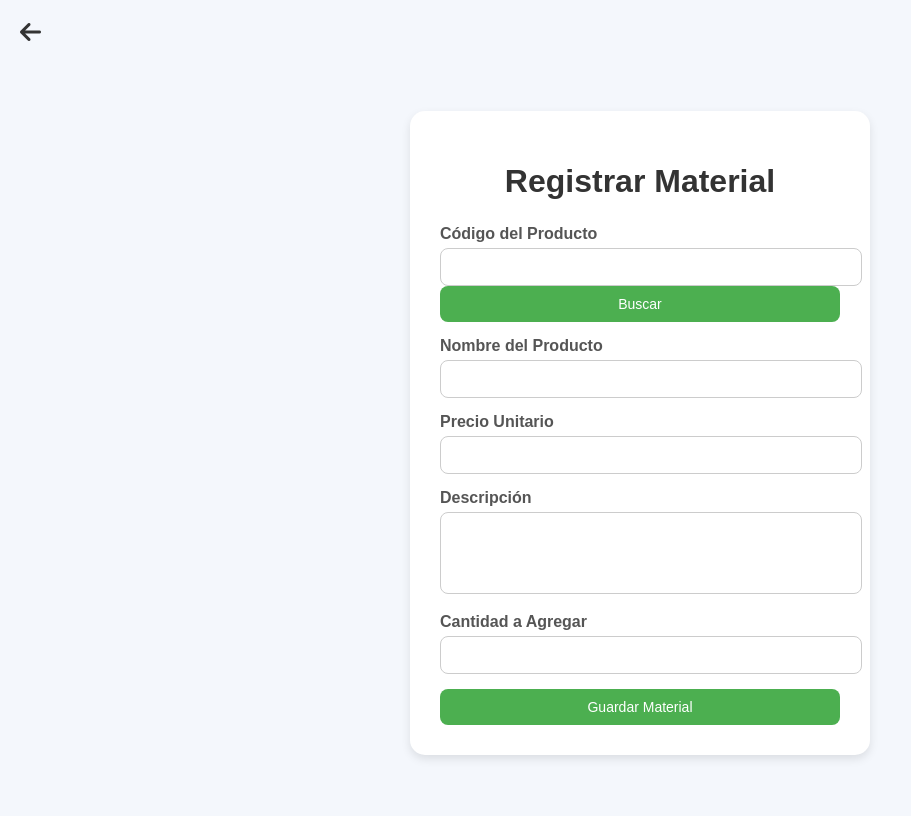
After one commit to Juanca8889/Proyecto-Sena-F.Y, a Flask app: page /material_form in a window 1280 px wide. The commit adds this page. Shown: the whole page, without its empty margins (0-911 px from the left). Run offline with Flask 3, Linux system fonts and the light colour scheme; some libraries are stand-ins or nearby versions.

Commit message:
registrar y vista de empleado

```diff
--- a/frontend/App.py
+++ b/frontend/App.py
@@ -29,6 +29,8 @@ from Backend.salida_inventario import Venta
 from Backend.Tickets import Tickets
 from Backend.ordenes import Servicio
 from Backend.domicilio import Domicilio
+from Backend.busqueda import BusquedaInventario
+from Backend.Guardar_material import Guardar_material
 
 from Backend.control_sesiones import (
     obtener_todas_sesiones_activas,
@@ -643,6 +645,7 @@ def registrar_venta():
         venta.cerrar()
         return "Error al registrar la venta"
 
+
 # ==========================================
 #  Buscar producto
 # ==========================================
@@ -656,6 +659,37 @@ def buscar_producto(id_producto):
         return jsonify(producto)
     else:
         return jsonify({'error': 'Producto no encontrado'})
+
+
+# ==========================================
+#  Formulario para registrar material
+# ==========================================
+@app.route('/material_form', methods=['GET'])
+def material_form():
+    return render_template('Guardar_material.html')
+
+
+
+
+
+# ==========================================
+#  Registrar material (sumar cantidad)
+# ==========================================
+@app.route('/registrar_material', methods=['POST'])
+def registrar_material():
+    id_producto = int(request.form['id_producto'])
+    cantidad = int(request.form['cantidad'])
+
+    material = Guardar_material()
+    exito = material.sumar_cantidad(id_producto, cantidad)
+    material.cerrar()
+
+    if exito:
+        return redirect(url_for('material_form'))
+    else:
+        return "Error al registrar el material", 500
+
+
 
 
 
@@ -677,7 +711,6 @@ def reporte_ventas():
     conexion = conectar()
     cursor = conexion.cursor(dictionary=True)
 
-    # Consulta base: solo transacciones completadas y sin duplicados
     query = """
         SELECT  id_venta, cliente_id, cantidad, descripcion, fecha_venta, encargado_id, monto
         FROM venta
@@ -793,14 +826,12 @@ def importar_excel():
             return redirect(request.url)
 
         try:
-            # Leer el archivo Excel con pandas
+
             df = pd.read_excel(archivo)
 
-            # Conectarse a la base de datos
             conn = conectar()
             cursor = conn.cursor()
 
-            # Iterar sobre las filas del DataFrame e insertarlas
             for _, fila in df.iterrows():
                 query = """
                     INSERT INTO producto (nombre, descripcion, cantidad, categoria_id, precio)
@@ -828,32 +859,6 @@ def importar_excel():
 
     return render_template('importar_excel.html')
 
-# -----------------------------------------
-# REGISTRAR MATERIALESS
-# -----------------------------------------
-@app.route("/registrar_material", methods=["GET", "POST"])
-def registrar_material():
-    conn = conectar()
-    cursor = conn.cursor(dictionary=True)
-
-    if request.method == "POST":
-        nombre = request.form.get("nombre")
-        codigo = request.form.get("codigo")
-        tipo = request.form.get("tipo")
-        fecha = request.form.get("fecha")
-        descripcion = request.form.get("descripcion")
-        cantidad = request.form.get("cantidad")
-        precio = request.form.get("precio")
-
-        cursor.execute("""Update  producto set cantidad = sum(cantidad + '%s') where nombre == '%s' and codigo == '%s'""")
-        ( cantidad, nombre, codigo,)
-        conn.commit()
-
-    cursor.execute("SELECT * FROM InventarioProductos ORDER BY id_inve_produ DESC")
-    historial = cursor.fetchall()
-    cursor.close()
-    conn.close()
-    return render_template("registrarmat.html", historial=historial)
 
 
 # -----------------------------------------
@@ -950,36 +955,12 @@ def filtro():
 
 
 
-# -----------------------------------------
-# CLASE DE BÚSQUEDA
-# -----------------------------------------
-class BusquedaInventario:
-    def __init__(self):
-        self.conexion = conectar()
-        self.cursor = self.conexion.cursor(dictionary=True)
-
-    def buscar(self, **criterios):
-        query = "SELECT * FROM producto WHERE 1=1"
-        valores = []
-        for campo, valor in criterios.items():
-            query += f" AND {campo} LIKE %s"
-            valores.append(f"%{valor}%")
-        self.cursor.execute(query, valores)
-        resultados = self.cursor.fetchall()
-        return resultados
-
-    def cerrar(self):
-        self.cursor.close()
-        self.conexion.close()
-
-
 
 # ==========================================
 # RUTAS DE CONTROL DE SESIONES
 # ==========================================
 
 
-# 4. RUTAS DE SESIONES (Se dejan donde estaban)
 @app.route('/admin/control_sesiones', methods=['GET'])
 @admin_required
 def control_sesiones():
--- /dev/null
+++ b/frontend/templates/Guardar_material.html
@@ -0,0 +1,95 @@
+<!DOCTYPE html>
+<html lang="es">
+<head>
+    <meta charset="UTF-8">
+    <title>Registrar Material</title>
+    <link rel="stylesheet" href="{{ url_for('static', filename='venta.css') }}">
+    <link rel="stylesheet" href="https://cdnjs.cloudflare.com/ajax/libs/font-awesome/6.5.0/css/all.min.css">
+    <script src="https://cdn.jsdelivr.net/npm/sweetalert2@11"></script>
+</head>
+<body>
+    <a href="{{ url_for('filtro') }}" class="volver" title="Volver">
+    <i class="fa-solid fa-arrow-left btn-volver"></i>
+    </a>
+
+    <div class="container">
+        <h1>Registrar Material</h1>
+
+        <form id="materialForm">
+            <div class="form-group">
+                <label for="id_producto">Código del Producto</label>
+                <input type="number" id="id_producto" name="id_producto" required>
+                <button type="button" id="buscarBtn">Buscar</button>
+            </div>
+
+            <div class="form-group">
+                <label>Nombre del Producto</label>
+                <input type="text" id="nombre" name="nombre" readonly>
+            </div>
+
+            <div class="form-group">
+                <label>Precio Unitario</label>
+                <input type="text" id="precio" name="precio" readonly>
+            </div>
+
+            <div class="form-group">
+                <label>Descripción</label>
+                <textarea id="descripcion" name="descripcion" readonly></textarea>
+            </div>
+
+            <div class="form-group">
+                <label>Cantidad a Agregar</label>
+                <input type="number" id="cantidad" name="cantidad" required min="1">
+            </div>
+
+            <button type="submit" class="btn">Guardar Material</button>
+        </form>
+    </div>
+
+    <script>
+        // Buscar producto
+        document.getElementById("buscarBtn").addEventListener("click", async () => {
+            const id = document.getElementById("id_producto").value;
+            if (!id) return;
+
+            const res = await fetch(`/buscar_producto/${id}`);
+            const data = await res.json();
+
+            if (data.error) {
+                Swal.fire("Error", "Producto no encontrado", "error");
+                document.getElementById("nombre").value = "";
+                document.getElementById("precio").value = "";
+                document.getElementById("descripcion").value = "";
+            } else {
+                document.getElementById("nombre").value = data.nombre;
+                document.getElementById("precio").value = data.precio;
+                document.getElementById("descripcion").value = data.descripcion;
+            }
+        });
+
+        // Registrar material
+        document.getElementById("materialForm").addEventListener("submit", async (e) => {
+            e.preventDefault();
+            const formData = new FormData(e.target);
+
+            const res = await fetch("/registrar_material", {
+                method: "POST",
+                body: formData
+            });
+
+            if (res.ok) {
+                Swal.fire({
+                    icon: "success",
+                    title: "Cantidad actualizada",
+                    text: "El material fue actualizado correctamente",
+                    timer: 2000,
+                    showConfirmButton: false
+                });
+                e.target.reset();
+            } else {
+                Swal.fire("Error", "Hubo un problema al registrar el material", "error");
+            }
+        });
+    </script>
+</body>
+</html>
--- a/frontend/templates/Inventario.html
+++ b/frontend/templates/Inventario.html
@@ -18,7 +18,7 @@
             <h1>INVENTARIO</h1>
     <div class="right">
       <button  onclick="window.location.href='{{ url_for('exportar') }}'" class="btn-orden">Importar/Exportar</button>
-      <button  onclick="window.location.href='{{ url_for('registrar_material') }}'" class="btn-orden">Registrar Material</button>
+      <button  onclick="window.location.href='{{ url_for('material_form') }}'" class="btn-orden">Registrar Material</button>
       <button  onclick="window.location.href='{{ url_for('crear_referencia') }}'" class="btn-orden">Crear Referencia</button>
     </div>
         </div>
--- a/frontend/templates/crear_referencia.html
+++ b/frontend/templates/crear_referencia.html
@@ -34,7 +34,7 @@
             </label>
             <div class="actions col-span-2">
                 <button type="submit" class="btn btn-primary"><i class="fa-solid fa-save"></i> Guardar</button>
-                <a href="{{ url_for('control_stock') }}" class="btn btn-secondary"><i class="fa-solid fa-arrow-left"></i> Volver</a>
+                <a href="{{ url_for('filtro') }}" class="btn btn-secondary"><i class="fa-solid fa-arrow-left"></i> Volver</a>
             </div>
         </form>
     </div>
--- a/frontend/templates/empleado.html
+++ b/frontend/templates/empleado.html
@@ -14,7 +14,7 @@
         <nav>
           <ul>
             <li>
-              <button  onclick="window.location.href='{{ url_for('listar_clientes') }}'"><i data-feather="truck"></i> Domicilios</button>
+              <button  onclick="window.location.href='{{ url_for('clientes') }}'"><i data-feather="truck"></i> Domicilios</button>
             </li>
             <li>
                     <div class="menu">
--- a/frontend/templates/form_cliente.html
+++ b/frontend/templates/form_cliente.html
@@ -43,7 +43,7 @@
 
             <div class="botones">
                 <button type="submit" class="guardar"><span>💾</span> Guardar</button>
-                <a href="/clientes_domicilio" class="volver"><span>↩</span> Volver</a>
+                <a href="/clientes" class="volver"><span>↩</span> Volver</a>
             </div>
         </form>
     </div>
```
Also changed, not shown: Backend/Guardar_material.py (added, +75 -0 lines), Backend/busqueda.py (added, +20 -0 lines), frontend/templates/login.html (+19 -8 lines), frontend/templates/registrar_material.html (deleted, +0 -88 lines).
